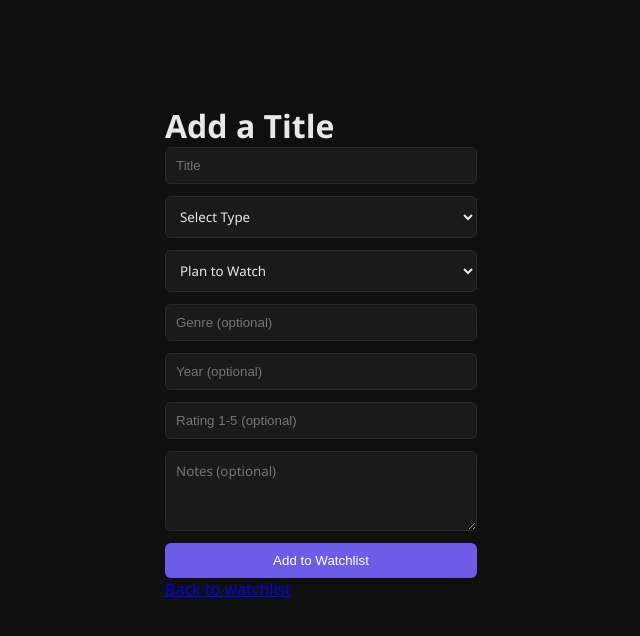
After one commit to plsugam/Movie_Watchlist_Project, a Flask app: template app/templates/add.html in a window 1280 px wide. The commit adds this page. Shown: the top 636 px of the page, without its empty margins (319-959 px from the left). Run offline with Flask 3, Linux system fonts and the light colour scheme; the template is opened without the code that fills it, so the values that code supplies are empty.

Commit message:
more templates with css

```diff
--- a/app/static/css/style.css
+++ b/app/static/css/style.css
@@ -62,3 +62,65 @@ body {
 .home-wrapper h1 {
     padding: 40px;
 }
+
+.home-wrapper a {
+    color: #6c5ce7;
+}
+
+.watchlist-wrapper nav {
+    display: flex;
+    justify-content: space-between;
+    padding: 20px 40px;
+    border-bottom: 1px solid #2a2a2a;
+}
+
+.watchlist-wrapper nav a {
+    color: #6c5ce7;
+    text-decoration: none;
+}
+
+.watchlist-wrapper h1 {
+    padding: 30px 40px 10px;
+}
+
+.title-list {
+    display: grid;
+    grid-template-columns: repeat(auto-fill, minmax(240px, 1fr));
+    gap: 16px;
+    padding: 0 40px 40px;
+}
+
+.title-card {
+    background: #1a1a1a;
+    border: 1px solid #2a2a2a;
+    border-radius: 8px;
+    padding: 16px;
+}
+
+.title-card h3 {
+    margin-bottom: 8px;
+}
+
+.title-card p {
+    font-size: 13px;
+    color: #999;
+    margin-bottom: 4px;
+}
+
+.auth-wrapper select,
+.auth-wrapper textarea {
+    display: block;
+    width: 100%;
+    margin-bottom: 12px;
+    padding: 10px;
+    background: #1a1a1a;
+    border: 1px solid #2a2a2a;
+    color: #e8e8e8;
+    border-radius: 6px;
+    font-family: inherit;
+}
+
+.auth-wrapper textarea {
+    min-height: 80px;
+    resize: vertical;
+}
--- /dev/null
+++ b/app/templates/add.html
@@ -0,0 +1,32 @@
+{% extends "base.html" %}
+{% block title %}Add Title - Reellog{% endblock %}
+{% block content %}
+<div class="auth-wrapper">
+    <h1>Add a Title</h1>
+    <form method="POST">
+        <input type="text" name="title" placeholder="Title" required>
+
+        <select name="type" required>
+            <option value="">Select Type</option>
+            <option value="movie">Movie</option>
+            <option value="series">Series</option>
+            <option value="anime">Anime</option>
+        </select>
+
+        <select name="status">
+            <option value="plan">Plan to Watch</option>
+            <option value="watching">Watching</option>
+            <option value="completed">Completed</option>
+            <option value="dropped">Dropped</option>
+        </select>
+
+        <input type="text" name="genre" placeholder="Genre (optional)">
+        <input type="number" name="year" placeholder="Year (optional)">
+        <input type="number" name="rating" min="1" max="5" placeholder="Rating 1-5 (optional)">
+        <textarea name="notes" placeholder="Notes (optional)"></textarea>
+
+        <button type="submit">Add to Watchlist</button>
+    </form>
+    <p><a href="{{ url_for('watchlist.view_watchlist') }}">Back to watchlist</a></p>
+</div>
+{% endblock %}
--- a/app/templates/home.html
+++ b/app/templates/home.html
@@ -6,6 +6,7 @@
         <span class="logo">Reellog</span>
         <span>Hi, {{ session.user_name }} | <a href="{{ url_for('auth.logout') }}">Logout</a></span>
     </nav>
-    <h1>Your watchlist will go here</h1>
+    <h1>Welcome to Reellog</h1>
+    <p><a href="{{ url_for('watchlist.view_watchlist') }}">Go to my watchlist</a></p>
 </div>
 {% endblock %}
```
Also changed, not shown: app/templates/watchlist.html (added, +31 -0 lines).
